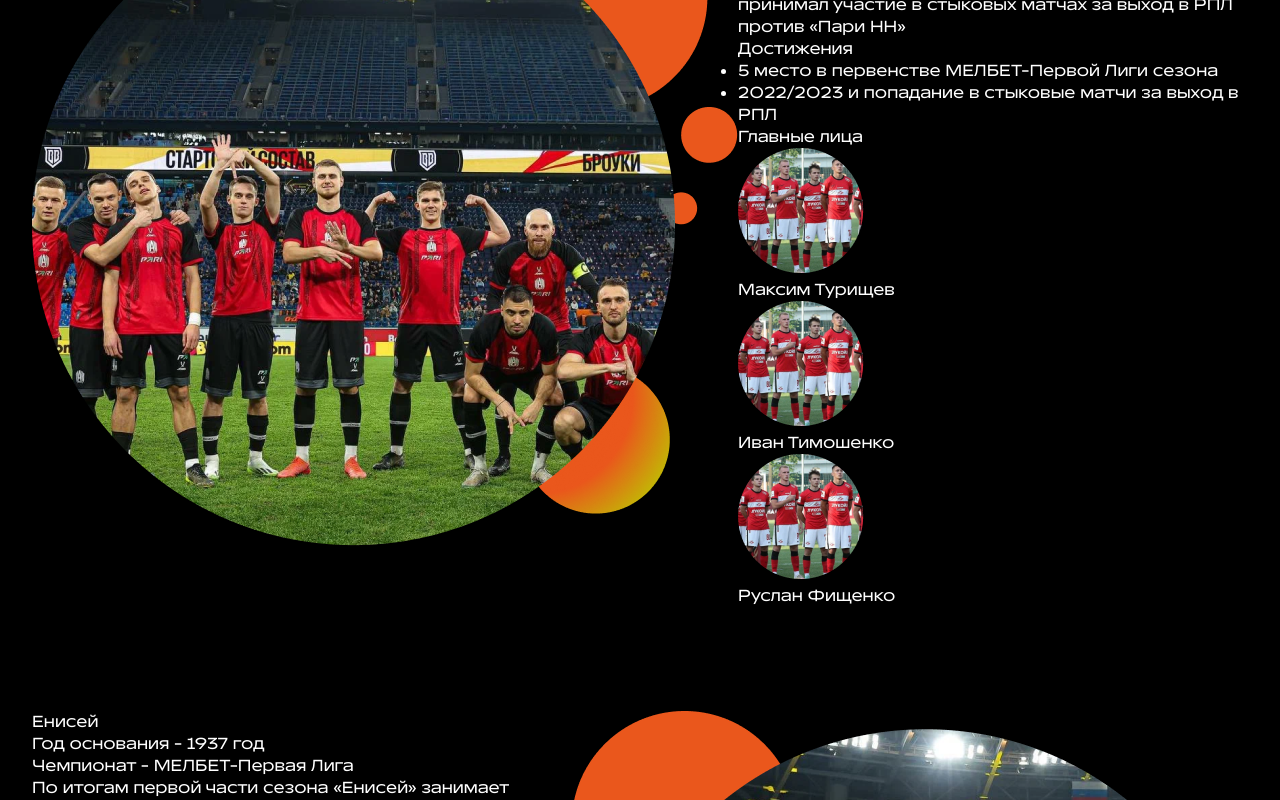
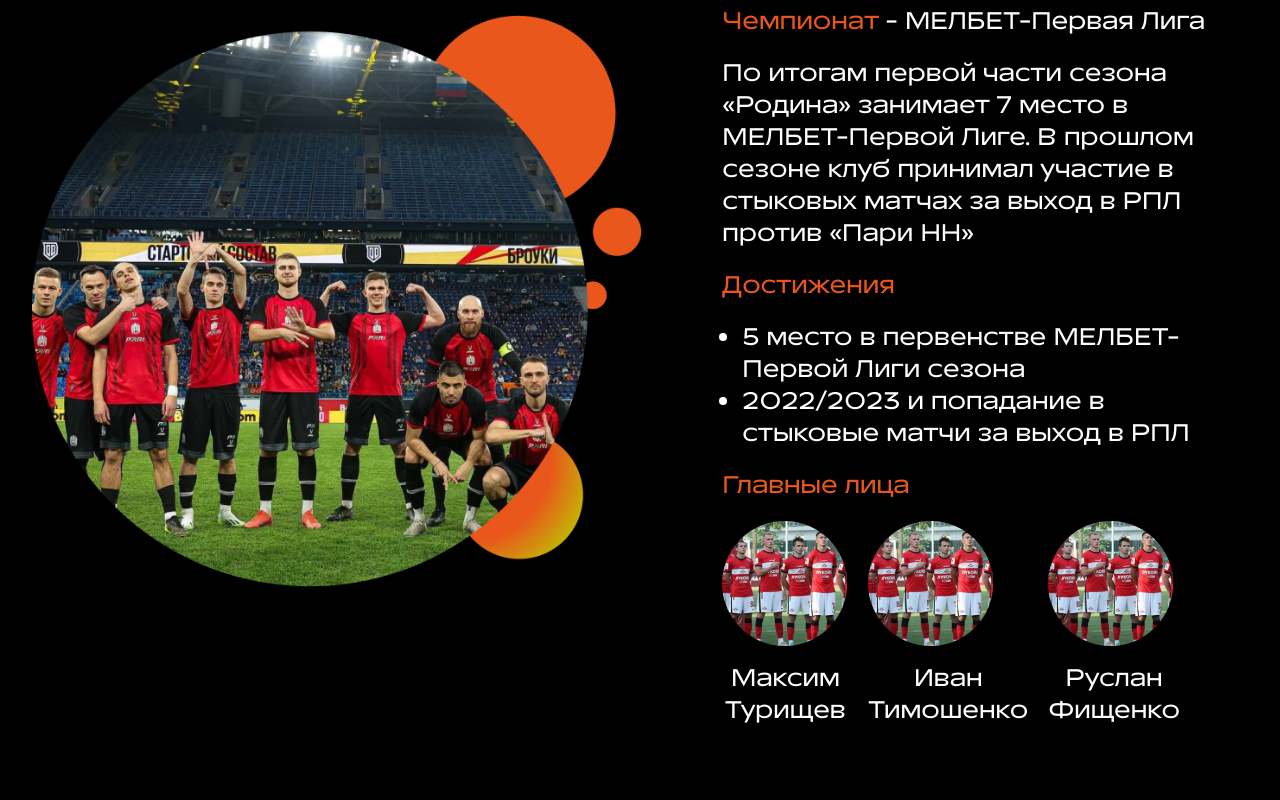
Before and after one commit to vas1levnv/fnl-camp, a Vue app: page / in a window 1280 px wide. Shown: the part 2660-3460 px from the top of the page. Built offline with nearby package versions, Linux system fonts and the light colour scheme.

Commit message:
Верстает описания команд

```diff
--- a/src/assets/main.css
+++ b/src/assets/main.css
@@ -14,3 +14,7 @@ h2 {
 		font-size: 2.5rem;
 	}
 }
+
+.orange-text{
+	color: var(--orange);
+}
--- a/src/components/TeamsDescription/TeamsDescription.vue
+++ b/src/components/TeamsDescription/TeamsDescription.vue
@@ -7,11 +7,16 @@
 						<div class="descr-item__img"><img :src="item.src" alt="item.name"></div>
 						<div class="descr-item__content">
 							<div class="descr-item__name">{{ item.name }}</div>
-							<div class="descr-item__year">Год основания - {{ item.year }}</div>
-							<div class="descr-item__championship" v-if="item.championship">Чемпионат - {{ item?.championship }}</div>
+							<div class="descr-item__year"><span class="orange-text">Год основания</span> - {{
+									item.year
+								}}
+							</div>
+							<div class="descr-item__championship" v-if="item.championship"><span class="orange-text">Чемпионат</span>
+								- {{ item?.championship }}
+							</div>
 							<div>{{ item.description }}</div>
 							<div class="descr-item__achievements">
-								<div>Достижения</div>
+								<div class="orange-text">Достижения</div>
 								<ul>
 									<li v-for="el in item.achievements" :key="el.id">
 										{{ el.text }}
@@ -19,10 +24,12 @@
 								</ul>
 							</div>
 							<div class="descr-item__persons">
-								<div>Главные лица</div>
-								<div v-for="person in item.persons" :key="person.id">
-									<img :src="person.src" :alt="person.name">
-									<div>{{ person.name }}</div>
+								<div class="orange-text">Главные лица</div>
+								<div class="descr-item__persons-list">
+									<div class="descr-item__persons-item" v-for="person in item.persons" :key="person.id">
+										<img :src="person.src" :alt="person.name">
+										<div class="descr-item__persons-name">{{ person.name }}</div>
+									</div>
 								</div>
 							</div>
 						</div>
@@ -264,14 +271,53 @@ export default {
 	&-item {
 		display: flex;
 		justify-content: space-between;
+		align-items: center;
 		margin-bottom: 6.5rem;
+		font-weight: 500;
+		font-size: 1.5rem;
+		gap: 5rem;
+
+		&__img {
+			img {
+				width: 100%;
+			}
+		}
 
 		&:nth-child(2n) {
 			flex-direction: row-reverse;
 		}
 
-		& .descr-item__content {
+		&__content {
 			width: 50%;
+			display: flex;
+			flex-direction: column;
+			gap: 1.25rem;
+		}
+
+		&__name {
+			font-size: 2.25rem;
+		}
+
+		&__achievements {
+			ul {
+				margin-top: 1.25rem;
+				padding-left: 1.25rem;
+			}
+		}
+
+		&__persons {
+			&-list {
+				display: flex;
+				align-items: center;
+				gap: 1.25rem;
+				margin-top: 1.25rem;
+			}
+
+			&-name {
+				margin: 0.5rem auto 0;
+				width: min-content;
+				text-align: center;
+			}
 		}
 	}
 }
```
Also changed, not shown: 1 other file (tests, documents, lock files or other folders).
